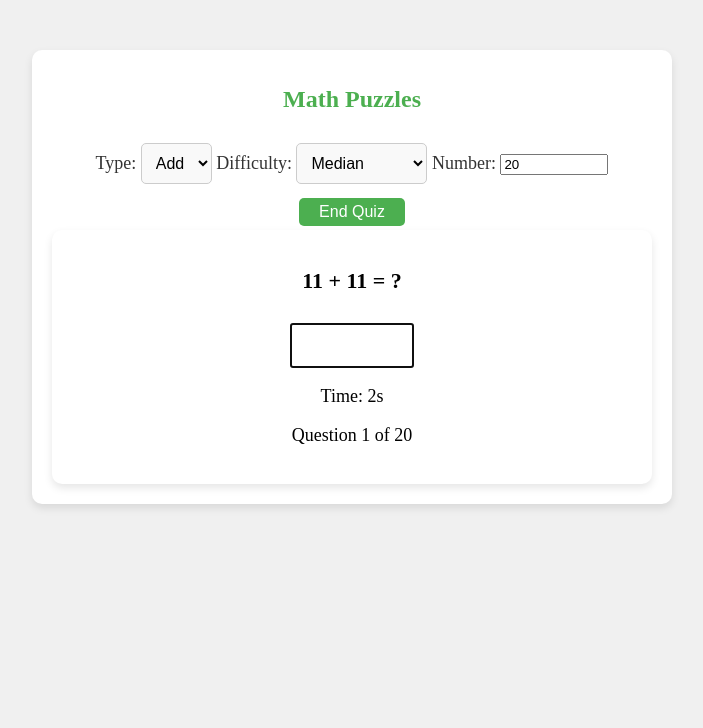
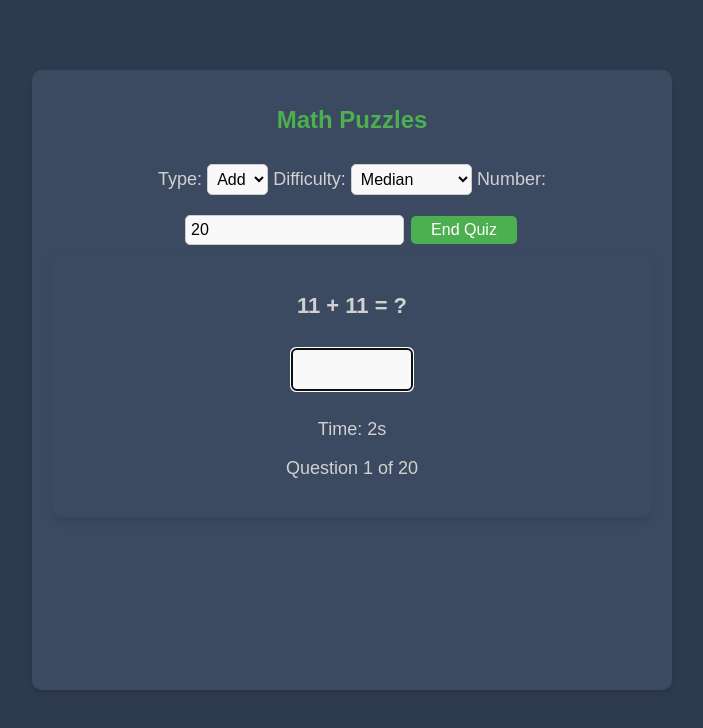
Before and after one commit to 0xbrij/0xbrij.github.io, a plain HTML site: page maths.html in a window 1280 px wide. Both pictures are taken after a click on the button "Start Quiz". Shown: the whole page, without its empty margins (288-991 px from the left). Drawn offline with Linux system fonts and the light colour scheme.

Commit message:
updated puzzle

```diff
--- a/maths.css
+++ b/maths.css
@@ -1,18 +1,37 @@
 /* Increased text size and grayish background */
 body {
   font-size: 18px;
-  background-color: #f0f0f0; /* Light gray background */
+  margin: 20px;
+  font-family: Arial, sans-serif;
+  background-color: #2e3b4e; /* Darker background color */
+  color: #d1d1d1; /* Softer text color */
+  display: flex;
+  justify-content: center;
+  align-items: top;
+  height: 90vh;
+}
+
+.container {
+  width: 90%;
+  max-width: 600px;
+  margin: 50px auto;
+  text-align: center;
+  padding: 20px;
+  background-color: #3b4a60;
+
+  box-shadow: 0px 4px 8px rgba(0, 0, 0, 0.1);
+  border-radius: 10px;
 }
 
 #quizContainer {
-  background-color: #ffffff; /* White background */
+  background-color: #3b4a60; /* White background */
   padding: 20px;
   border-radius: 10px;
   box-shadow: 0 4px 8px rgba(0, 0, 0, 0.1); /* Soft shadow */
 }
 
 #pastPerformanceContainer {
-  background-color: #ffffff; /* White background */
+  background-color: #3b4a60; /* White background */
   padding: 20px;
   border-radius: 10px;
   box-shadow: 0 4px 8px rgba(0, 0, 0, 0.1); /* Soft shadow */
@@ -39,26 +58,17 @@ body {
 
 #pastPerformanceTable th {
   background-color: #4caf50; /* Header background color */
-  color: white; /* Header text color */
+  color: #fff; /* Header text color */
+}
+
+#pastPerformanceTable tr:nth-child(odd) {
+  background-color: #2e3b4e; /* Alternating row colors */
+  color: #fff;
 }
 
 #pastPerformanceTable tr:nth-child(even) {
   background-color: #f9f9f9; /* Alternating row colors */
-}
-
-#pastPerformanceTable tr:hover {
-  background-color: #f1f1f1; /* Hover effect for rows */
-}
-
-.container {
-  width: 90%;
-  max-width: 600px;
-  margin: 50px auto;
-  text-align: center;
-  padding: 20px;
-  background-color: #ffffff;
-  box-shadow: 0px 4px 8px rgba(0, 0, 0, 0.1);
-  border-radius: 10px;
+  color: #000;
 }
 
 .hidden {
@@ -99,8 +109,9 @@ button:hover {
   transform: scale(1.05); /* Slightly enlarge on hover */
 }
 
-select {
-  padding: 10px; /* Padding */
+select,
+input {
+  padding: 5px; /* Padding */
   margin: 10px 0; /* Margins for spacing */
   border: 1px solid #ccc; /* Light border */
   border-radius: 5px; /* Rounded corners */
@@ -116,13 +127,9 @@ select:focus {
 
 label {
   font-size: 18px; /* Larger font size */
-  color: #333; /* Dark text color */
   margin-bottom: 5px; /* Space below labels */
 }
 
-input {
-  width: 100px;
-}
 h1 {
   font-size: 24px; /* Larger font size */
   color: #4caf50; /* Green color for the heading */
--- a/maths.js
+++ b/maths.js
@@ -57,8 +57,13 @@ document.addEventListener("DOMContentLoaded", () => {
       num2,
       operation = questionType;
 
+    if (questionType === "all") {
+      const operations = ["addition", "subtraction", "multiplication"];
+      operation = operations[Math.floor(Math.random() * operations.length)];
+    }
+
     // Adjust question based on difficulty
-    if (questionType === "addition" || questionType === "subtraction") {
+    if (operation === "addition" || operation === "subtraction") {
       let digits = 2; // Default to median (2 digits)
       if (difficulty === "easy") digits = 1;
       else if (difficulty === "difficult") digits = 3;
@@ -66,7 +71,11 @@ document.addEventListener("DOMContentLoaded", () => {
 
       num1 = generateRandomNumber(digits, difficulty);
       num2 = generateRandomNumber(digits, difficulty);
-    } else if (questionType === "multiplication") {
+
+      if (num1 < num2) {
+        [num1, num2] = [num2, num1];
+      }
+    } else if (operation === "multiplication") {
       if (difficulty === "easy") {
         num1 = generateRandomNumber(1, "easy");
         num2 = generateRandomNumber(1, "easy");
@@ -80,11 +89,6 @@ document.addEventListener("DOMContentLoaded", () => {
         num1 = generateRandomNumber(2, "veryDifficult");
         num2 = generateRandomNumber(2, "veryDifficult");
       }
-    }
-
-    if (questionType === "all") {
-      const operations = ["addition", "subtraction", "multiplication"];
-      operation = operations[Math.floor(Math.random() * operations.length)];
     }
 
     let question = {};
```
